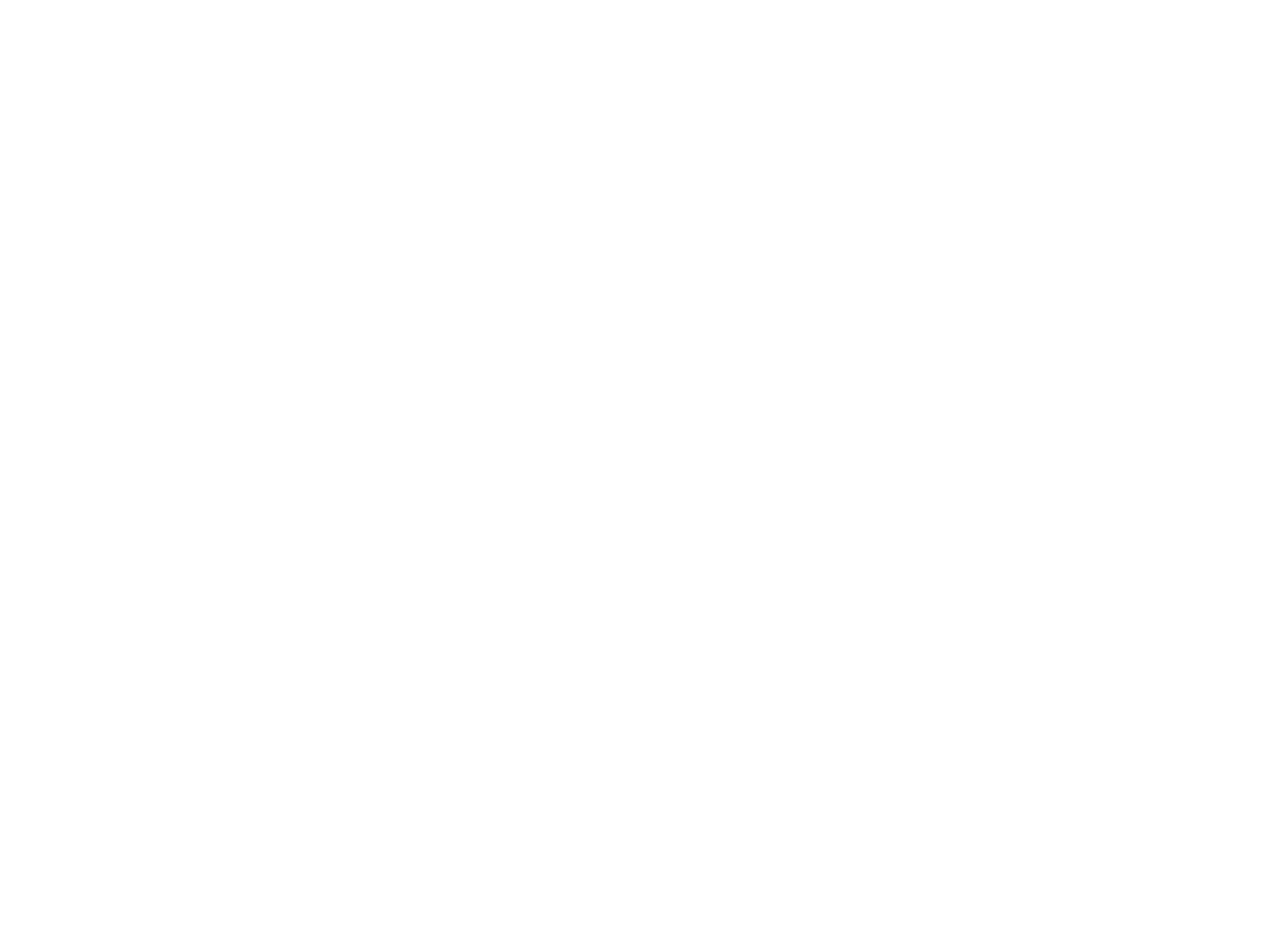
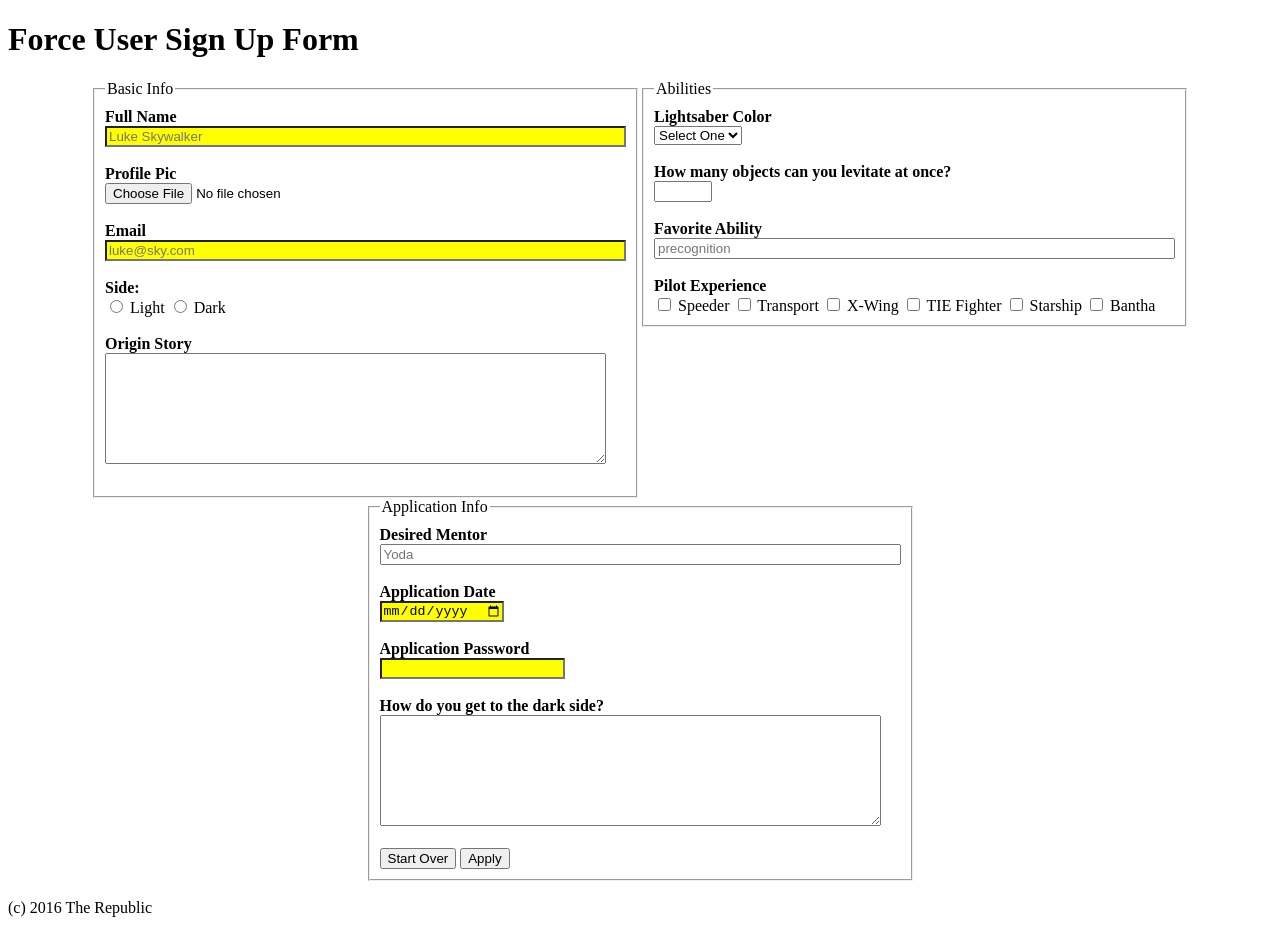
Before and after one commit to leighebryant/basicFormDesign, a plain HTML site: page index.html in a window 1280 px wide. Before the commit the page ends 800 px from the top, so only its background shows below. Drawn offline with Linux system fonts and the light colour scheme.

Commit message:
Updated index, cleaned up directory

```diff
--- /dev/null
+++ b/basicform.css
@@ -0,0 +1,24 @@
+fieldset{
+width :28%;
+padding : 10px;
+margin : 0;
+display : inline-block;
+text-align: left;
+vertical-align: top;
+}
+label{
+  font-weight: bold;
+}
+span{
+  font-weight: normal;
+}
+input:focus{
+  outline: none !important;
+  border-color: red;
+}
+input[type=number]{
+    width: 50px;
+}
+input:invalid {
+  background-color: yellow;
+}
--- a/index.html
+++ b/index.html
@@ -1,4 +1,93 @@
+<!Doctype HTML>
 <html>
-<head></head>
-<body></body>
+<head>
+  <link rel="stylesheet" href="basicform.css">
+  <title>Force User Sign Up Form</title>
+</head>
+<body>
+<header>
+<h1>Force User Sign Up Form</h1>
+</header>
+  <main><center>
+    <form action="http://requestb.in/1eu8wbg1" method="post" autocomplete="off">
+    <fieldset>
+      <legend>Basic Info</legend>
+      <label for="fullname">Full Name</label><br>
+      <input id="yourName" type="text" placeholder="Luke Skywalker" size="62px" required>
+      <br><br>
+      <label for="profilePic">Profile Pic</label><br>
+      <input id="profilePic" type="file" placeholder="Choose File" optional>
+      <br><br>
+      <label for="email">Email</label><br>
+      <input id="email" type="text" placeholder="luke@sky.com" size="62px" required>
+      <br><br>
+      <label for="side">Side:</label><br>
+      <input name="side" id="lightSide" type="radio" value="Light">
+      <label for="lightSide"><span>Light</label></span>
+      <input name="side" id="darkSide" type="radio" value="Dark">
+      <label for ="darkSide"><span>Dark</label></span>
+      <br><br>
+      <label for="originStory">Origin Story</label><br>
+      <textarea id="originStory" rows="7" cols="60" required>
+      </textarea><br><br>
+    </fieldset>
+
+    <fieldset>
+      <legend>Abilities</legend>
+      <label for="lightsaberColor">Lightsaber Color</label><br>
+      <select id="lightsaberColor">
+      <option value="selectOne">Select One</option>
+      <option value="blue">Blue</option>
+      <option value="red">Red</option>
+      <option value="green">Green</option>
+      <option value="purple">Purple</option></select>
+      <br><br>
+      <label for="Objects">How many objects can you levitate at once?</label><br>
+      <input id="Objects" type="number" size="10px" min="0" optional>
+      <br><br>
+      <label for="favoriteAbility">Favorite Ability</label><br>
+      <input id="favoriteAbility" type="text" placeholder="precognition" size="62px" optional>
+      <br><br>
+      <label for="pilotExp">Pilot Experience</label><br>
+      <input id="Speeder" type="checkbox" value="Speeder">
+      <label for="Speeder"><span>Speeder</label></span>
+      <input id="Transport" type="checkbox" value="Transport">
+      <label for="Transport"><span>Transport</label></span>
+      <input id="xwing" type="checkbox" value="xwing">
+      <label for="xwing"><span>X-Wing</label></span>
+      <input id="tieFighter" type="checkbox" value="tieFighter">
+      <label for="tieFighter"><span>TIE Fighter</label></span>
+      <input id="starship" type="checkbox" value="starship">
+      <label for="starship"><span>Starship</label></span>
+      <input id="Bantha" type="checkbox" value="Bantha">
+      <label for="Bantha"><span>Bantha</label></span>
+    </select>
+
+
+    </fieldset>
+
+    <fieldset>
+      <legend>Application Info</legend>
+      <label for="desiredMentor">Desired Mentor</label><br>
+      <input id="desiredMentor" type="text" placeholder="Yoda" size="62px" optional>
+      <br><br>
+      <label for="appDate">Application Date</label><br>
+      <input id="appDate" type="date" placeholder="mm/dd/yyy" required>
+      <br><br>
+      <label for="appPassword">Application Password</label><br>
+      <input id="appPassword" type="password" required>
+      <br><br>
+      <label for="howDoYou">How do you get to the dark side?</label><br>
+      <textarea id="howDoYou" rows="7" cols="60" optional>
+      </textarea>
+      <br><br>
+      <button type="reset" value="Reset">Start Over</button>
+      <button type="submit" value="Submit">Apply</button>
+    </fieldset>
+</body>
+</center>
+<footer>
+  <br>
+  (c) 2016 The Republic
+</footer>
 </html>
```
Also changed, not shown: main.css (deleted).
